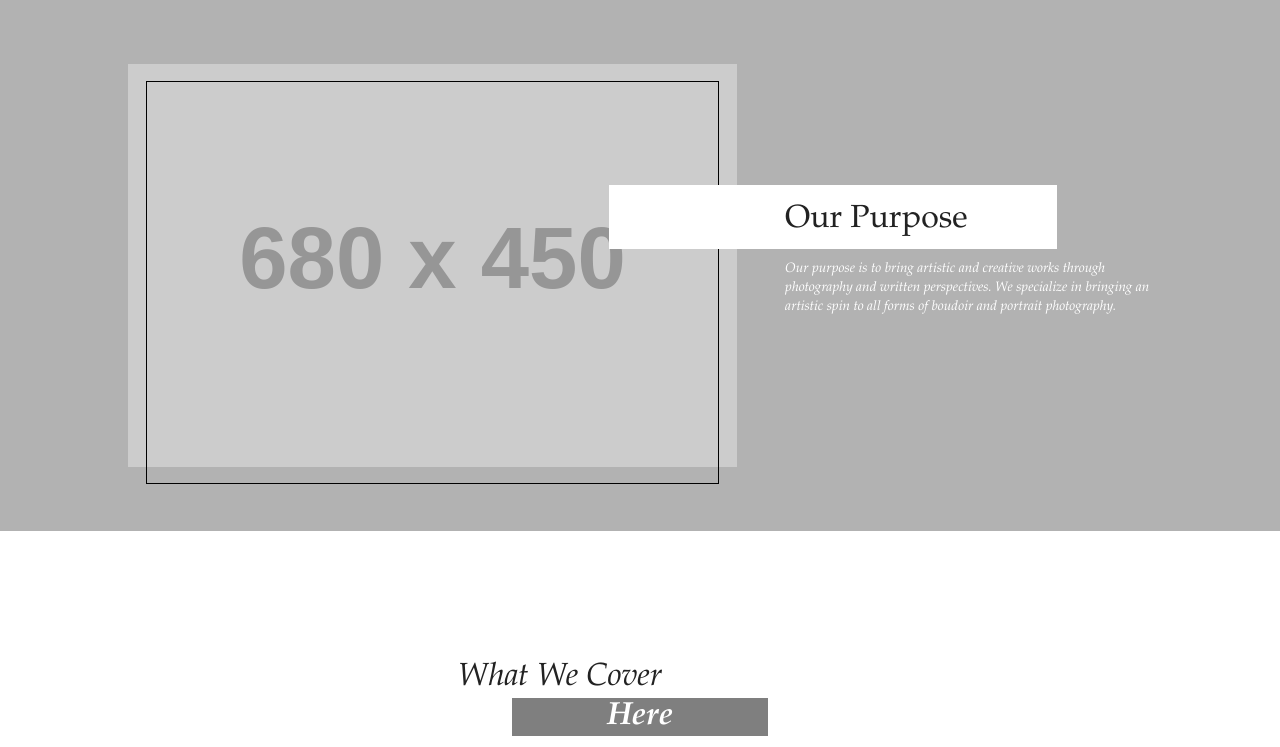
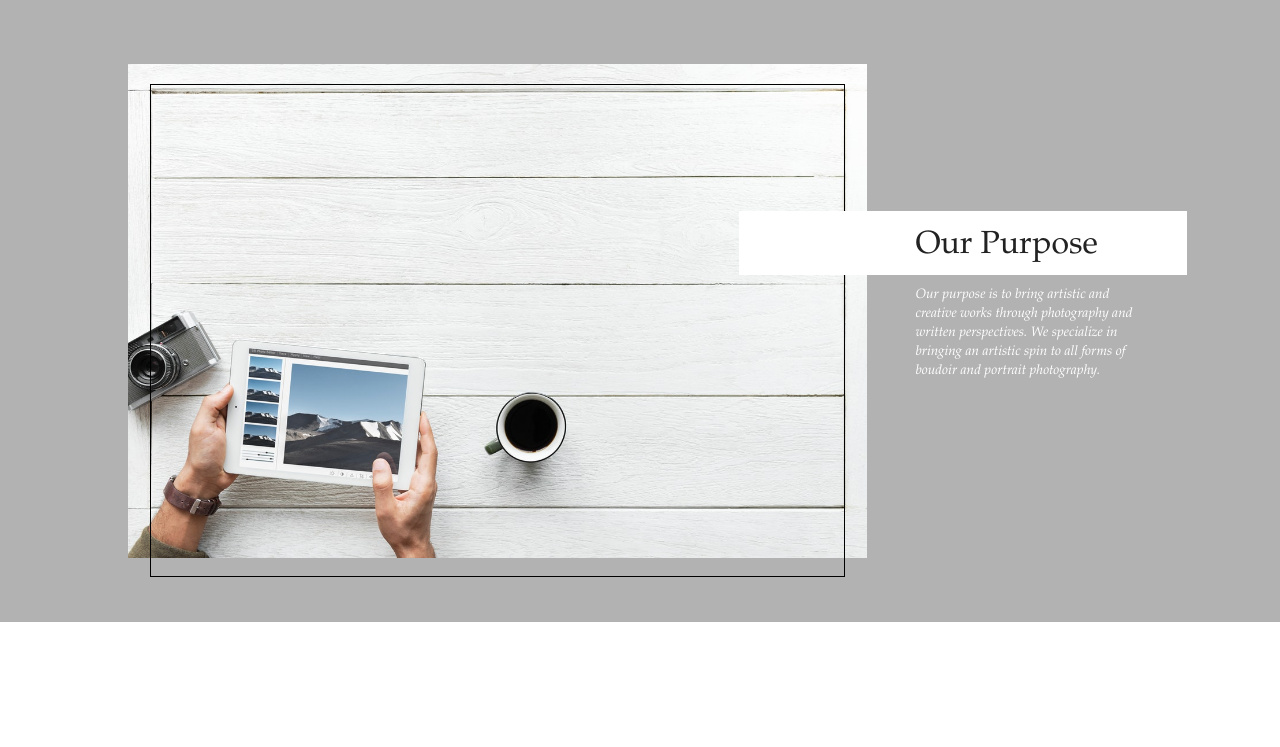
Before and after one commit to ritarenee15/bohemian-visions-website, a plain HTML site: page index.html in a window 1280 px wide. Shown: the part 807-1554 px from the top of the page. Drawn offline with Linux system fonts and the light colour scheme; placeholder pictures from the web are drawn by us; a web font is replaced by a local one.

Commit message:
added image to replace placeholder in our purpose section

```diff
--- a/index.html
+++ b/index.html
@@ -52,7 +52,7 @@
 		<div class="purpose">
 			<div class="wrapper">
 				<div class="image-container">
-					<img src="https://via.placeholder.com/680x450" alt="Our Purpose">
+					<img src="img/backgroundbeverage.jpg" alt="Our Purpose">
 					<div class="overlay">
 					</div>
 				</div>
```
Also changed, not shown: img/backgroundbeverage.jpg (added).
